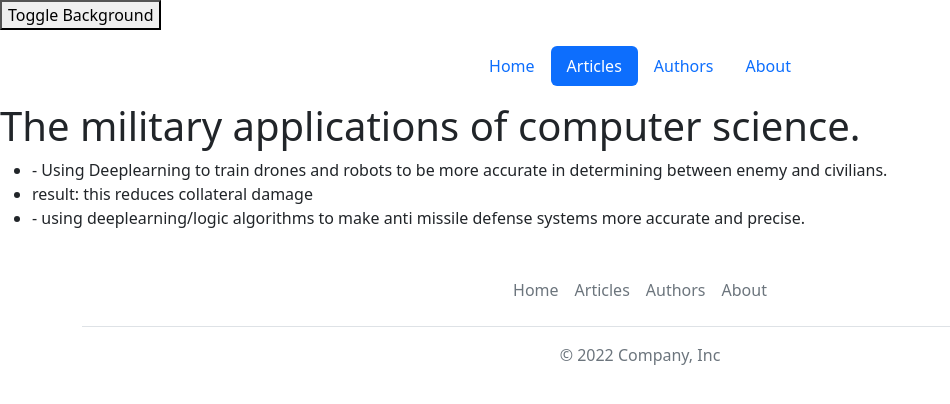
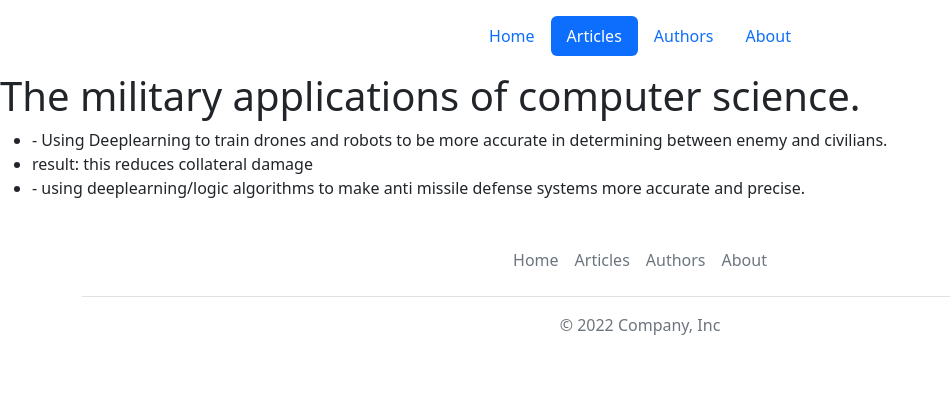
Before and after one commit to JamesCBartlett/progblack_2223_formative, a plain HTML site: page articles/military.html in a window 1280 px wide. Shown: the whole page, without its empty margins (0-950 px from the left). Drawn offline with nearby package versions, Linux system fonts and the light colour scheme.

Commit message:
Removed James' changes to Jack's article

```diff
--- a/articles/military.html
+++ b/articles/military.html
@@ -12,7 +12,6 @@
     />
   </head>
   <body>
-    <button type="button" onClick="toggleMode()">Toggle Background</button>
     <div class="container">
       <header class="d-flex justify-content-center py-3">
         <ul class="nav nav-pills">
@@ -69,14 +68,5 @@
       integrity="sha384-OERcA2EqjJCMA+/3y+gxIOqMEjwtxJY7qPCqsdltbNJuaOe923+mo//f6V8Qbsw3"
       crossorigin="anonymous"
     ></script>
-
-
-   <script>
-     function toggleMode() {
-      var body = document.querySelector('body');
-      var randomColor = Math.floor(Math.random()*16777215).toString(16);
-      body.style.backgroundColor = "#" + randomColor;
-    }
-   </script>
   </body>
 </html>
```
Also changed, not shown: 2 other files.
